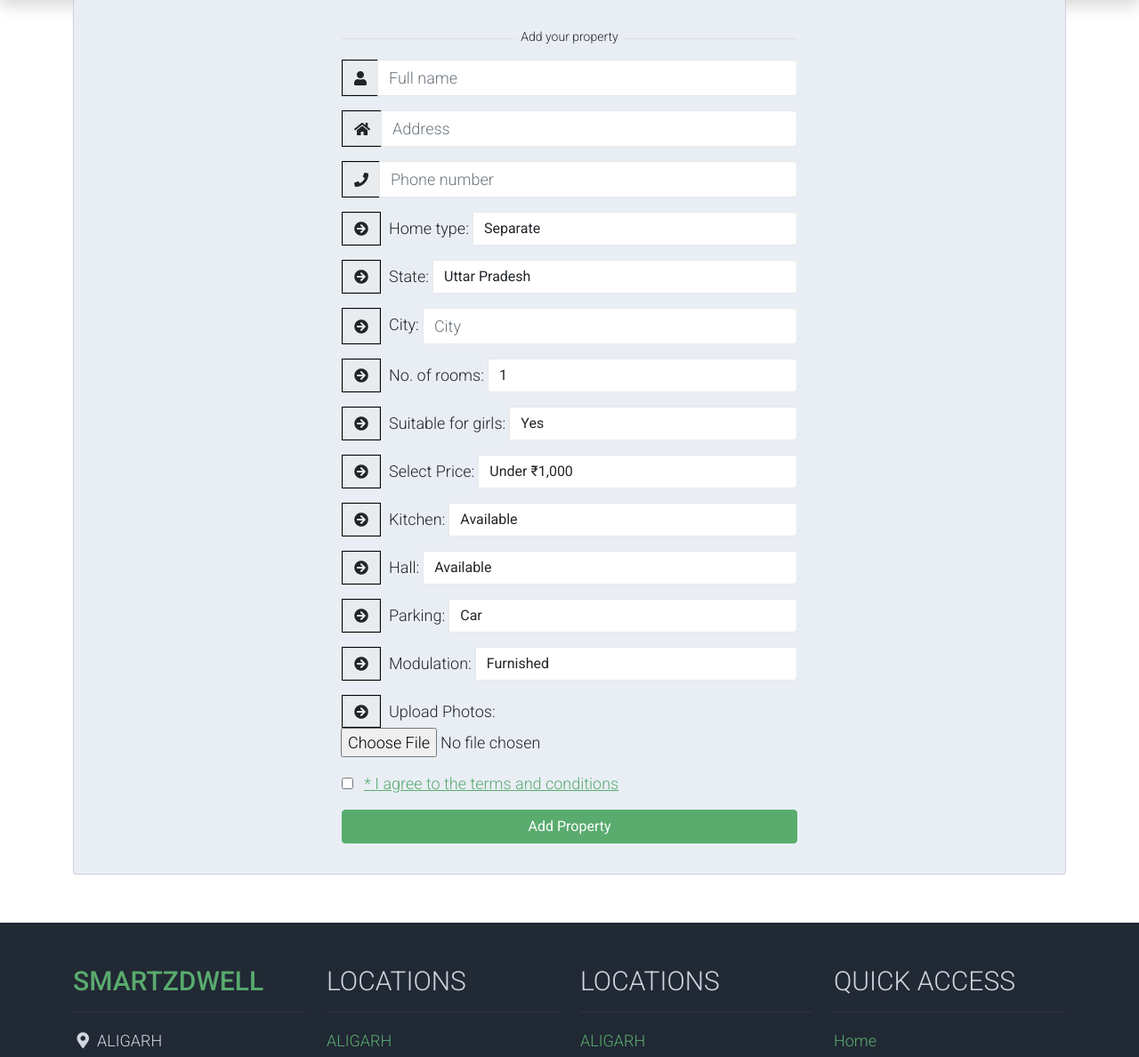
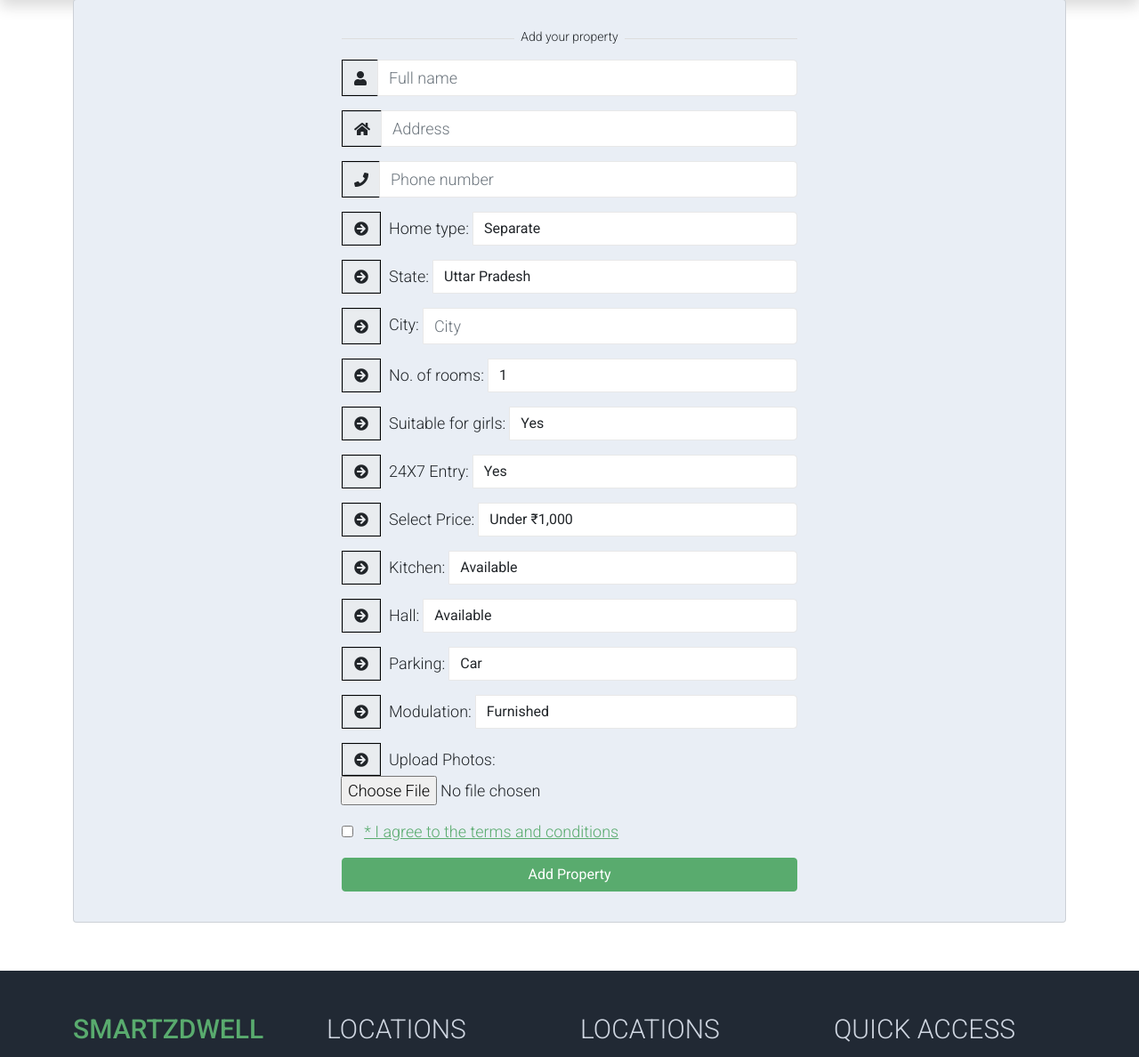
Before and after one commit to afreensiddqui2723/Smartzzdwell, a PHP site: page /addproperty.php in a window 1280 px wide. Shown: the part 139-1327 px from the top of the page at 89% size. Run offline with PHP 8.4, Linux system fonts and the light colour scheme; the visitor is signed in with stand-in values (Sample User, id 1); some libraries are stand-ins or nearby versions.

Commit message:
Update addproperty.php

```diff
--- a/addproperty.php
+++ b/addproperty.php
@@ -225,6 +225,16 @@ a{
 			<option value="No">No</option>
 		</select>
 	</div>
+		<div class="form-group input-group">
+    	<div class="input-group-prepend">
+        <span class="input-group-text"> <i class="fa fa-arrow-circle-right"></i> </span>
+		</div>
+        <label for="rooms" style=" margin-left:10px;">24X7 Entry: </label>
+		<select class="form-control" name="entry">
+			<option value="Yes"> Yes</option>
+			<option value="No">No</option>
+		</select>
+	</div>
 
 	<div class="form-group input-group">
     	<div class="input-group-prepend">
```
